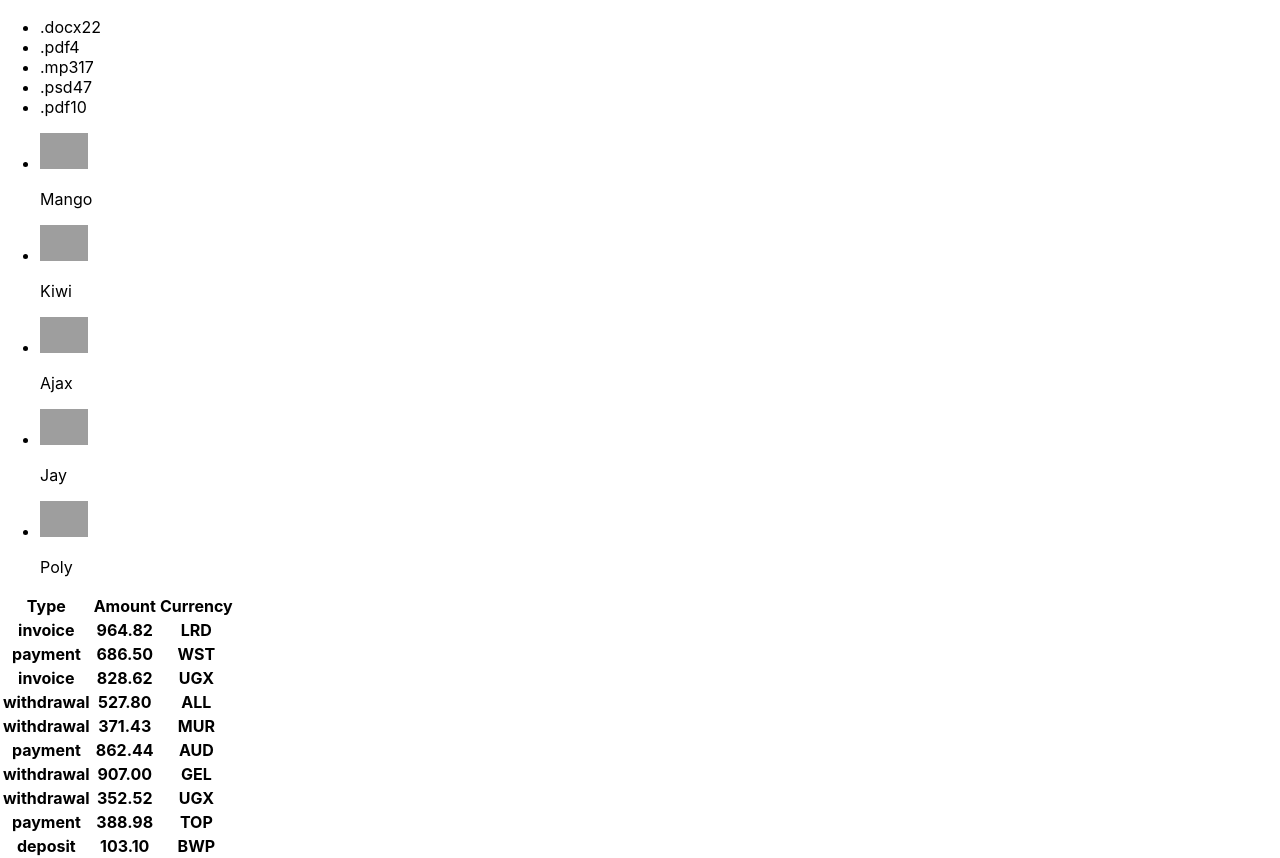
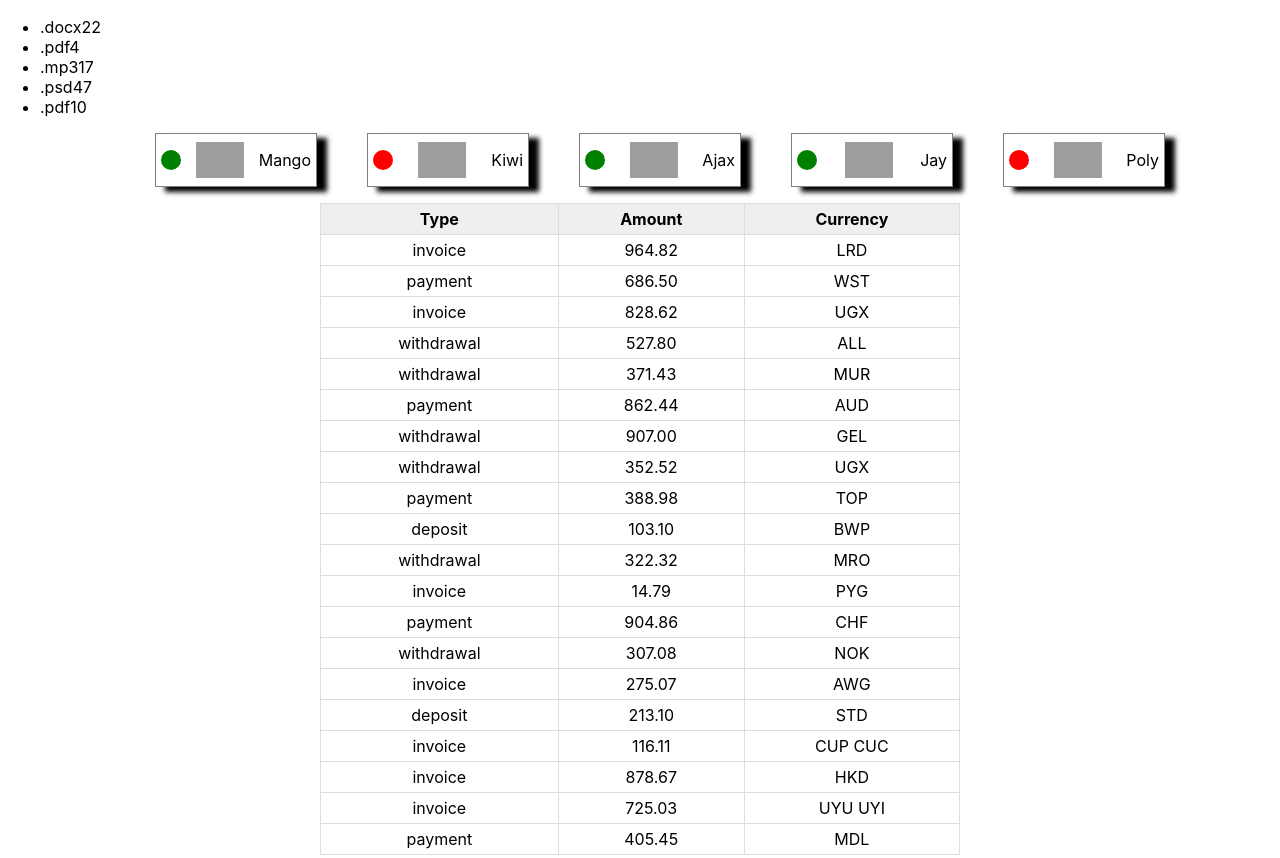
Before and after one commit to SKhrebtan/goit-react-hw-01-components, a React (Create React App) app: page / in a window 1280 px wide. Shown: the part 540-1398 px from the top of the page. Built offline with nearby package versions, Linux system fonts and the light colour scheme; grey boxes are pictures that could not be loaded.

Commit message:
some styles (3/4)

```diff
--- a/src/components/FriendList/FriendList.jsx
+++ b/src/components/FriendList/FriendList.jsx
@@ -1,9 +1,10 @@
 import PropTypes from 'prop-types';
+import css from './FriendList.module.css'
 import { FriendListItem } from './FriendListItem';
 
 export const FriendList = ({friends}) => {
     return (
-        <ul className="friend-list">
+        <ul className={css.list}>
             {friends.map(({ avatar, name, isOnline, id }) => {
                 return (
                     <FriendListItem
--- a/src/components/FriendList/FriendList.module.css
+++ b/src/components/FriendList/FriendList.module.css
@@ -0,0 +1,36 @@
+.span {
+  width: 20px;
+  height: 20px;
+  border-radius: 50%;
+  background-color: red;
+  display: inline-block;
+}
+
+.online {
+  width: 20px;
+  height: 20px;
+  border-radius: 50%;
+  background-color: green;
+  display: inline-block;
+}
+
+.text {
+  display: inline-block;
+}
+.item {
+  padding-left: 5px;
+  padding-right: 5px;
+  display: flex;
+  gap: 10px;
+  justify-content: space-between;
+  align-items: center;
+  border: 1px solid grey;
+  width: 150px;
+  box-shadow: 10px 5px 5px black;
+}
+
+.list {
+  display: flex;
+  justify-content: center;
+  gap: 50px;
+}
--- a/src/components/FriendList/FriendListItem.jsx
+++ b/src/components/FriendList/FriendListItem.jsx
@@ -1,11 +1,12 @@
 import PropTypes from 'prop-types';
+import css from './FriendList.module.css'
 
 export const FriendListItem = ({ avatar, name, isOnline}) => {
     return (
-        <li className="item">
-            <span className="status">{isOnline}</span>
+        <li className={css.item}>
+            <span className={isOnline? css.online : css.span}></span>
             <img className="avatar" src={avatar} alt="User avatar" width="48" />
-            <p className="name">{name}</p>
+            <p className={css.text}>{name}</p>
         </li>
     )
 };
--- a/src/components/TransactionHistory/TransactionHistory.jsx
+++ b/src/components/TransactionHistory/TransactionHistory.jsx
@@ -1,8 +1,9 @@
 import PropTypes from 'prop-types';
+import css from './TransactionHistory.module.css'
 
 export const TransactionHistory = ({ items }) => {
     return (
-        <table className="transaction-history">
+        <table className={css.table}>
             <thead>
                 <tr>
                     <th>Type</th>
@@ -15,9 +16,9 @@ export const TransactionHistory = ({ items }) => {
                 {items.map(({ id, type, amount, currency }) => {
                     return (
                         <tr key={id}>
-                            <th>{type}</th>
-                            <th>{amount}</th>
-                            <th>{currency}</th>
+                            <td>{type}</td>
+                            <td>{amount}</td>
+                            <td>{currency}</td>
                         </tr>
                     )
                 })}
--- a/src/components/TransactionHistory/TransactionHistory.module.css
+++ b/src/components/TransactionHistory/TransactionHistory.module.css
@@ -0,0 +1,22 @@
+.table {
+  margin: 0 auto;
+  width: 50%;
+  margin-bottom: 20px;
+  border: 1px solid #dddddd;
+  border-collapse: collapse;
+  text-align: center;
+}
+.table th {
+  font-weight: bold;
+  padding: 5px;
+  background: #efefef;
+  border: 1px solid #dddddd;
+}
+.table td {
+  border: 1px solid #dddddd;
+  padding: 5px;
+}
+
+.table > thead {
+  background-color: blue;
+}
```
